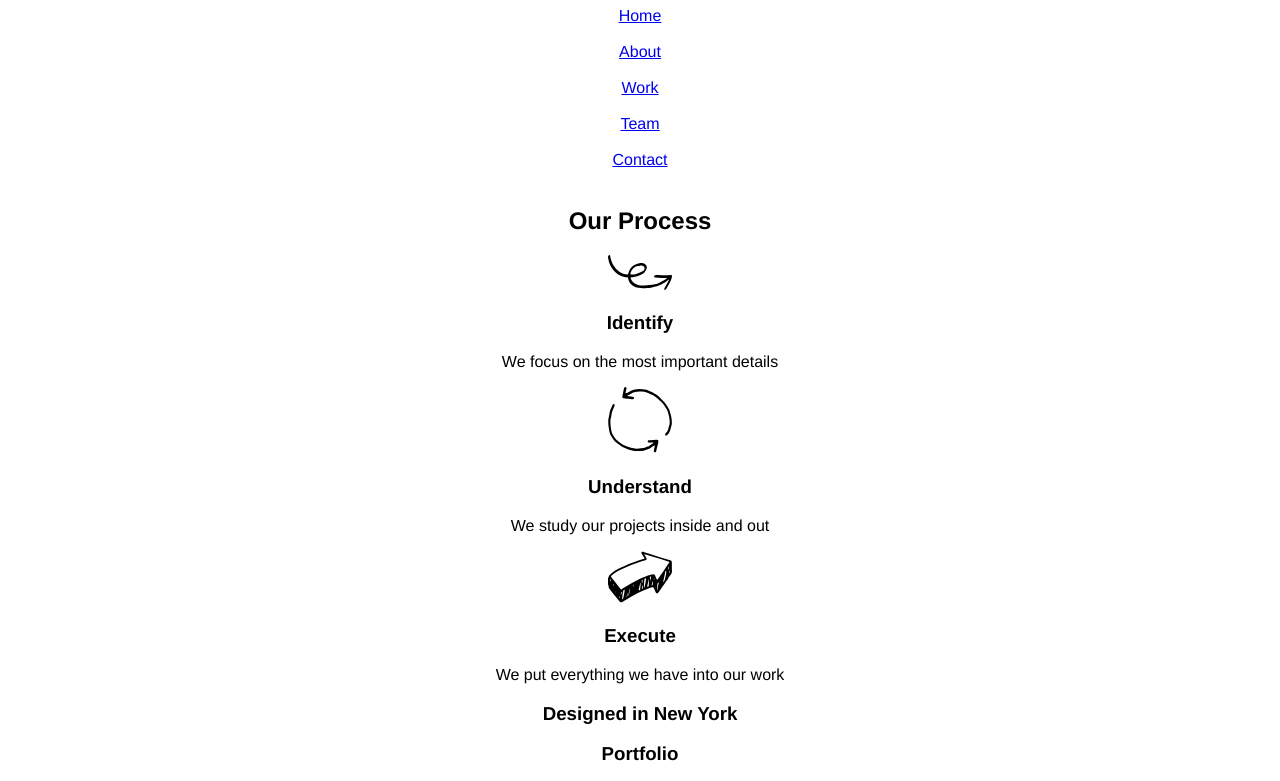
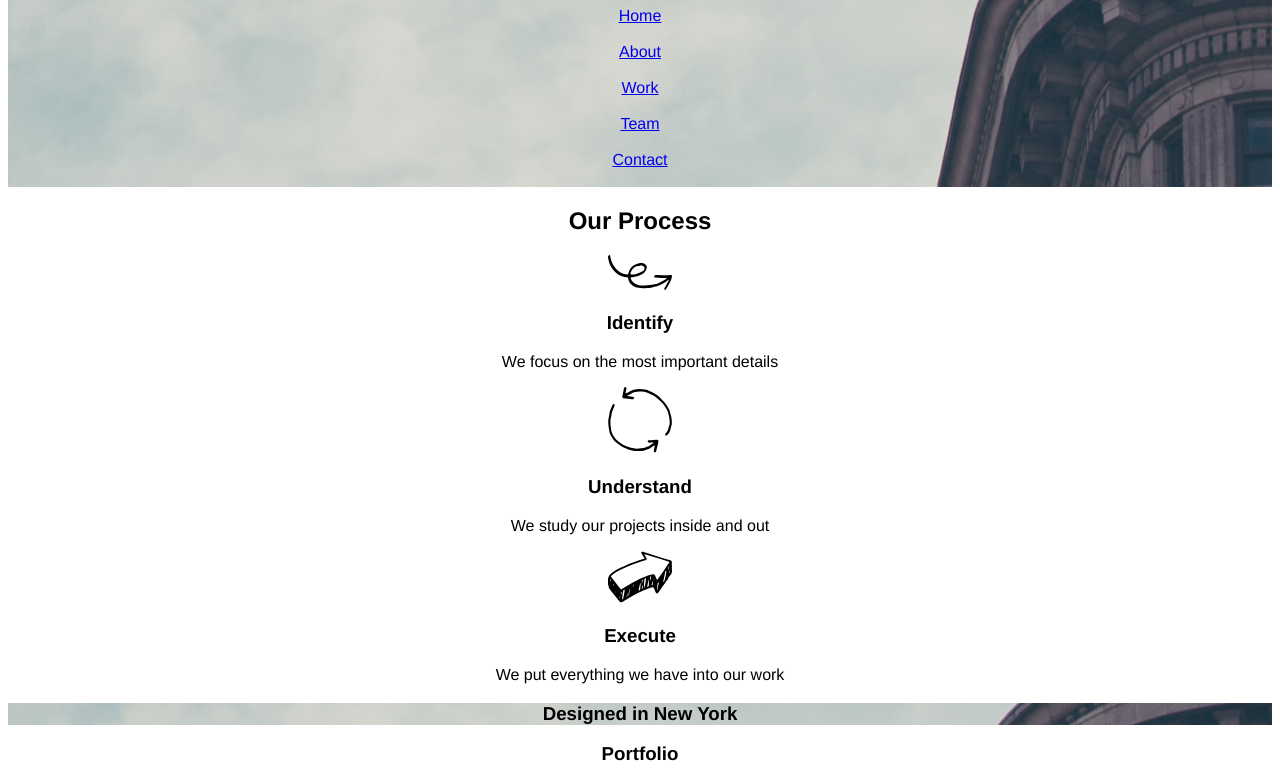
Before and after one commit to cadburia/broadway, a plain HTML site: page index.html in a window 1280 px wide. Shown: the part 73-854 px from the top of the page. Drawn offline with Linux system fonts and the light colour scheme.

Commit message:
Apply background image to header and cut-through banner

```diff
--- a/resources/css/style.css
+++ b/resources/css/style.css
@@ -3,8 +3,8 @@ html {
   font-family: Helvetica;
 }
 
-.header {
-
+.header, .cutThroughBanner {
+  background-image: url("../images/the-flatiron-building.png");
 }
 
 footer {
```
